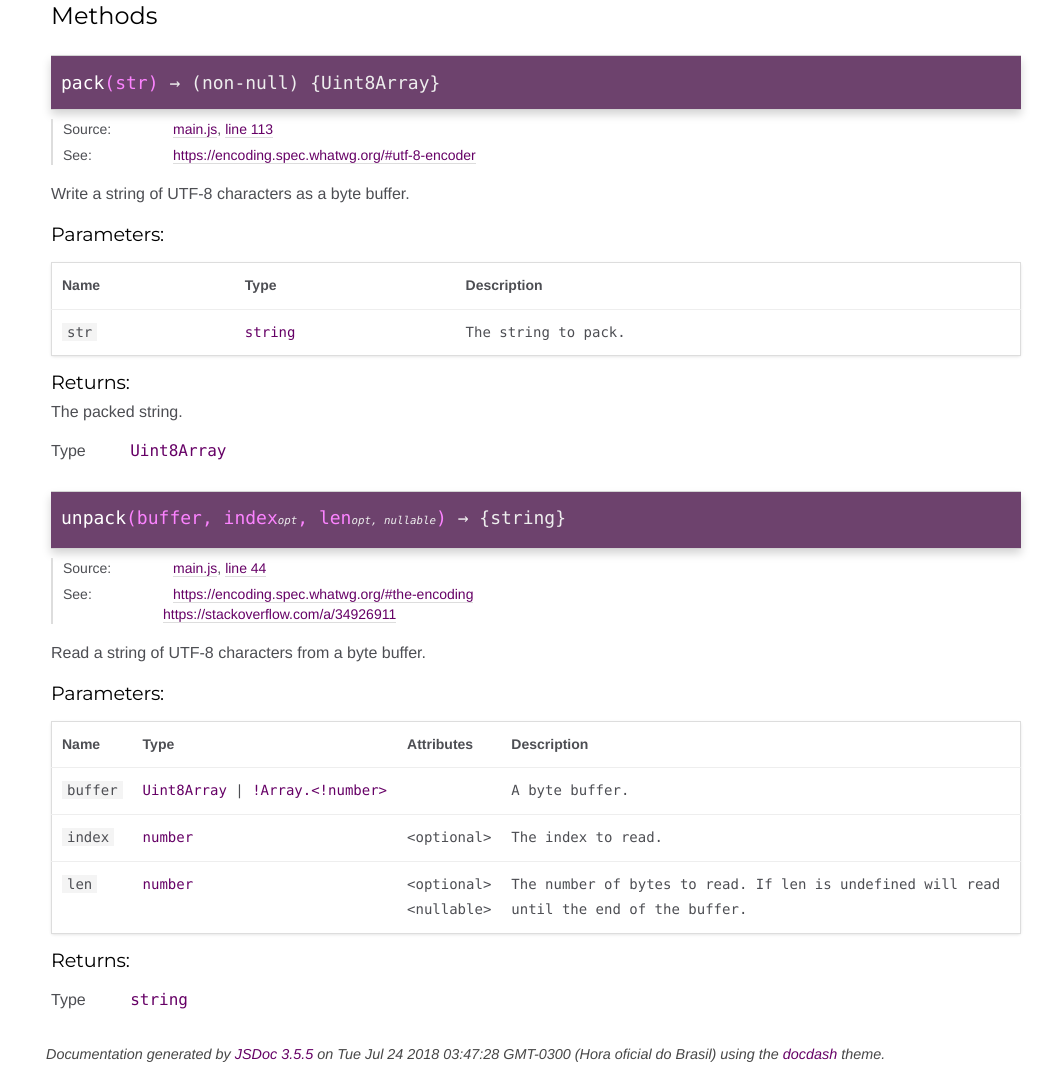
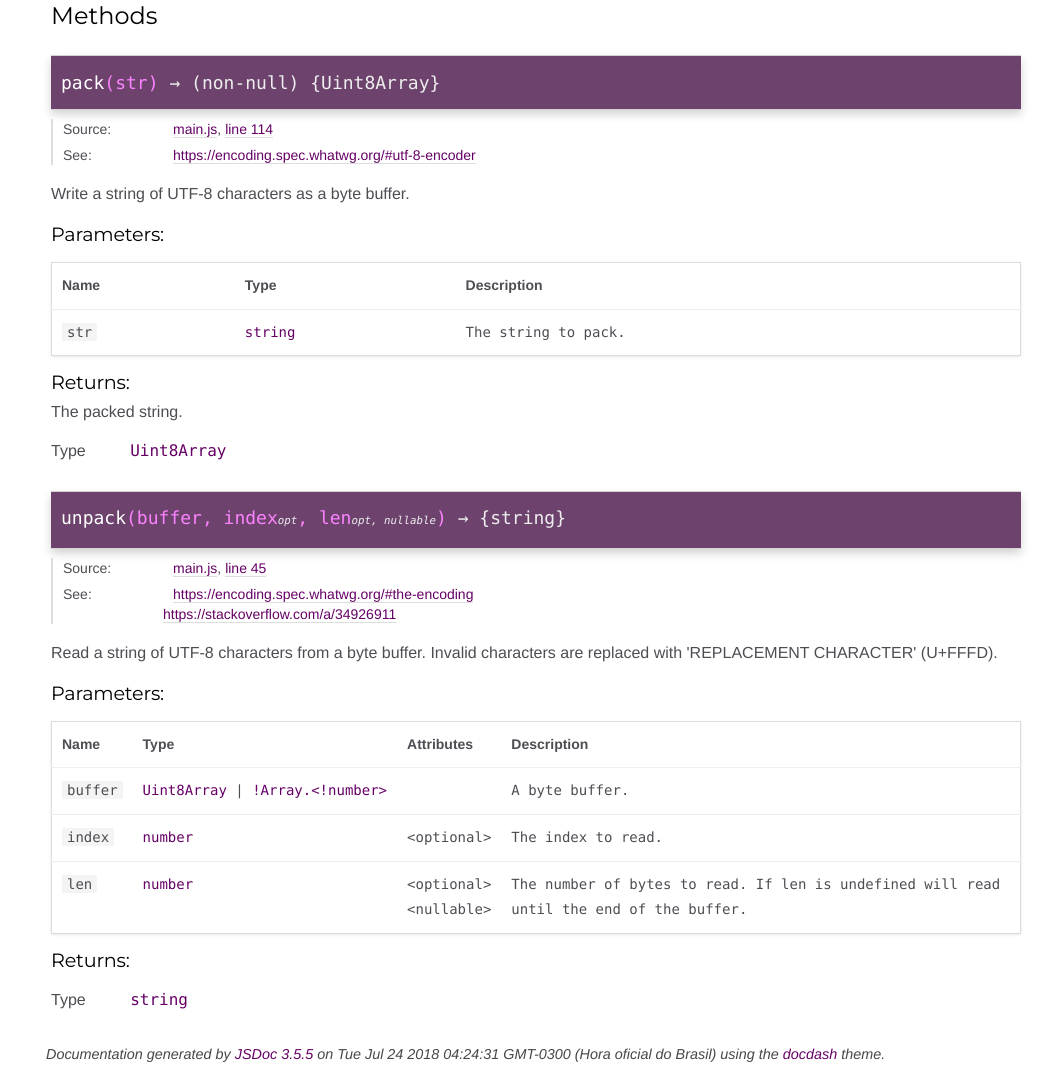
Before and after one commit to rochars/utf8-buffer, a website: page docs/global.html in a window 1280 px wide. Shown: the part 119-1201 px from the top of the page, without its empty margins (239-1280 px from the left). Drawn offline with Linux system fonts and the light colour scheme.

Commit message:
Update documentation.

```diff
--- a/docs/global.html
+++ b/docs/global.html
@@ -127,7 +127,7 @@
 
     <dt class="tag-source">Source:</dt>
     <dd class="tag-source"><ul class="dummy"><li>
-        <a href="main.js.html">main.js</a>, <a href="main.js.html#line113">line 113</a>
+        <a href="main.js.html">main.js</a>, <a href="main.js.html#line114">line 114</a>
     </li></ul></dd>
 
 
@@ -289,7 +289,7 @@
 
     <dt class="tag-source">Source:</dt>
     <dd class="tag-source"><ul class="dummy"><li>
-        <a href="main.js.html">main.js</a>, <a href="main.js.html#line44">line 44</a>
+        <a href="main.js.html">main.js</a>, <a href="main.js.html#line45">line 45</a>
     </li></ul></dd>
 
 
@@ -339,6 +339,7 @@
 
 <div class="description">
     Read a string of UTF-8 characters from a byte buffer.
+Invalid characters are replaced with 'REPLACEMENT CHARACTER' (U+FFFD).
 </div>
 
 
@@ -532,7 +533,7 @@
 <br class="clear">
 
 <footer>
-    Documentation generated by <a href="https://github.com/jsdoc3/jsdoc">JSDoc 3.5.5</a> on Tue Jul 24 2018 03:47:28 GMT-0300 (Hora oficial do Brasil) using the <a href="https://github.com/clenemt/docdash">docdash</a> theme.
+    Documentation generated by <a href="https://github.com/jsdoc3/jsdoc">JSDoc 3.5.5</a> on Tue Jul 24 2018 04:24:31 GMT-0300 (Hora oficial do Brasil) using the <a href="https://github.com/clenemt/docdash">docdash</a> theme.
 </footer>
 
 <script>prettyPrint();</script>
--- a/externs/utf8-buffer.js
+++ b/externs/utf8-buffer.js
@@ -30,6 +30,7 @@
 
 /**
  * Read a string of UTF-8 characters from a byte buffer.
+ * Invalid characters are replaced with 'REPLACEMENT CHARACTER' (U+FFFD).
  * @see https://encoding.spec.whatwg.org/#the-encoding
  * @see https://stackoverflow.com/a/34926911
  * @param {!Uint8Array|!Array<!number>} buffer A byte buffer.
--- a/main.js
+++ b/main.js
@@ -33,6 +33,7 @@ import utf8BufferSize from 'utf8-buffer-size';
 
 /**
  * Read a string of UTF-8 characters from a byte buffer.
+ * Invalid characters are replaced with 'REPLACEMENT CHARACTER' (U+FFFD).
  * @see https://encoding.spec.whatwg.org/#the-encoding
  * @see https://stackoverflow.com/a/34926911
  * @param {!Uint8Array|!Array<!number>} buffer A byte buffer.
--- a/package.json
+++ b/package.json
@@ -1,6 +1,6 @@
 {
   "name": "utf8-buffer",
-  "version": "0.0.1",
+  "version": "0.0.2",
   "description": "ES6 module to encode and decode UTF-8 strings.",
   "homepage": "https://github.com/rochars/utf8-buffer",
   "author": "Rafael da Silva Rocha <rocha.rafaelsilva@gmail.com>",
```
Also changed, not shown: docs/index.html (+3 -2 lines), docs/main.js.html (+2 -1 lines), README.md, dist/utf8-buffer.js.
